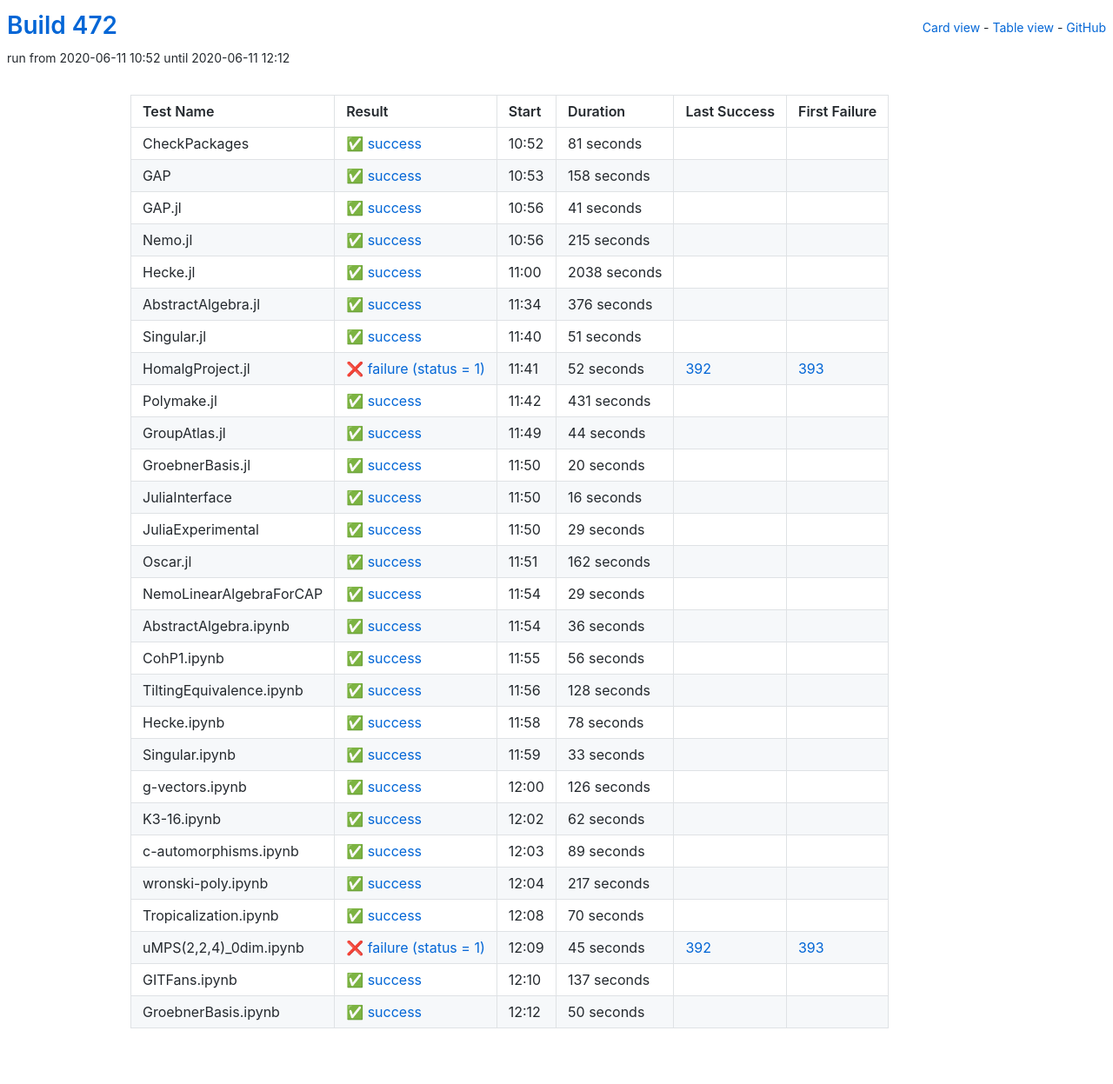
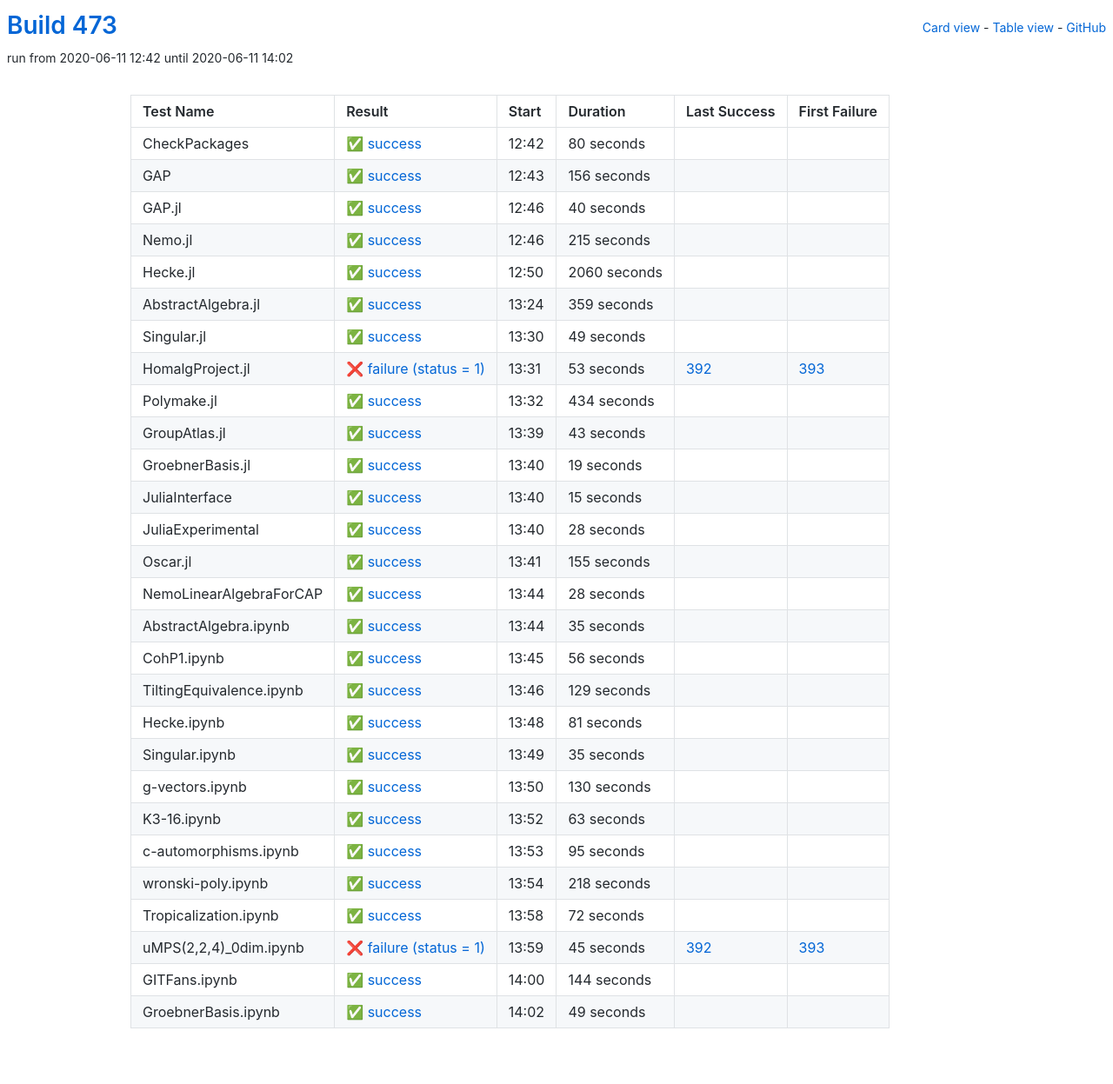
Before and after one commit to oscar-system/oscar-ci-status-1.4, a Jekyll site: the page built from table.html, in a window 1280 px wide. Shown: the whole page at 87% size. Built offline with Jekyll 4.4.1, drawn with Linux system fonts in a browser that asks for light colours.

Commit message:
Build #473

```diff
--- a/_data/ci.yml
+++ b/_data/ci.yml
@@ -1,6 +1,6 @@
 ---
-build: 472
-build_url: https://oscarci.mathematik.uni-kl.de/job/oscar-julia-1.4/472/
+build: 473
+build_url: https://oscarci.mathematik.uni-kl.de/job/oscar-julia-1.4/473/
 job: oscar-julia-1.4
 organization: oscar-system
 repo: oscar-ci-status-1.4
@@ -8,44 +8,44 @@ repourl: https://github.com/oscar-system/oscar-ci-status-1.4
 tests:
 - name: CheckPackages
   id: checkpackages
-  log: https://oscarci.mathematik.uni-kl.de/job/oscar-julia-1.4/472/artifact/logs/build-472/CheckPackages.log
-  start: 2020-06-11 10:52
+  log: https://oscarci.mathematik.uni-kl.de/job/oscar-julia-1.4/473/artifact/logs/build-473/CheckPackages.log
+  start: 2020-06-11 12:42
   success: true
   exitcode: 0
   status: success
-  duration: 81
+  duration: 80
   last_success: false
   last_success_url:
   first_failure: false
   first_failure_url:
 - name: GAP
   id: gap
-  log: https://oscarci.mathematik.uni-kl.de/job/oscar-julia-1.4/472/artifact/logs/build-472/GAP.log
-  start: 2020-06-11 10:53
+  log: https://oscarci.mathematik.uni-kl.de/job/oscar-julia-1.4/473/artifact/logs/build-473/GAP.log
+  start: 2020-06-11 12:43
   success: true
   exitcode: 0
   status: success
-  duration: 158
+  duration: 156
   last_success: false
   last_success_url:
   first_failure: false
   first_failure_url:
 - name: GAP.jl
   id: gap-jl
-  log: https://oscarci.mathematik.uni-kl.de/job/oscar-julia-1.4/472/artifact/logs/build-472/GAP.jl.log
-  start: 2020-06-11 10:56
+  log: https://oscarci.mathematik.uni-kl.de/job/oscar-julia-1.4/473/artifact/logs/build-473/GAP.jl.log
+  start: 2020-06-11 12:46
   success: true
   exitcode: 0
   status: success
-  duration: 41
+  duration: 40
   last_success: false
   last_success_url:
   first_failure: false
   first_failure_url:
 - name: Nemo.jl
   id: nemo-jl
-  log: https://oscarci.mathematik.uni-kl.de/job/oscar-julia-1.4/472/artifact/logs/build-472/Nemo.jl.log
-  start: 2020-06-11 10:56
+  log: https://oscarci.mathematik.uni-kl.de/job/oscar-julia-1.4/473/artifact/logs/build-473/Nemo.jl.log
+  start: 2020-06-11 12:46
   success: true
   exitcode: 0
   status: success
@@ -56,152 +56,152 @@ tests:
   first_failure_url:
 - name: Hecke.jl
   id: hecke-jl
-  log: https://oscarci.mathematik.uni-kl.de/job/oscar-julia-1.4/472/artifact/logs/build-472/Hecke.jl.log
-  start: 2020-06-11 11:00
+  log: https://oscarci.mathematik.uni-kl.de/job/oscar-julia-1.4/473/artifact/logs/build-473/Hecke.jl.log
+  start: 2020-06-11 12:50
   success: true
   exitcode: 0
   status: success
-  duration: 2038
+  duration: 2060
   last_success: false
   last_success_url:
   first_failure: false
   first_failure_url:
 - name: AbstractAlgebra.jl
   id: abstractalgebra-jl
-  log: https://oscarci.mathematik.uni-kl.de/job/oscar-julia-1.4/472/artifact/logs/build-472/AbstractAlgebra.jl.log
-  start: 2020-06-11 11:34
+  log: https://oscarci.mathematik.uni-kl.de/job/oscar-julia-1.4/473/artifact/logs/build-473/AbstractAlgebra.jl.log
+  start: 2020-06-11 13:24
   success: true
   exitcode: 0
   status: success
-  duration: 376
+  duration: 359
   last_success: false
   last_success_url:
   first_failure: false
   first_failure_url:
 - name: Singular.jl
   id: singular-jl
-  log: https://oscarci.mathematik.uni-kl.de/job/oscar-julia-1.4/472/artifact/logs/build-472/Singular.jl.log
-  start: 2020-06-11 11:40
+  log: https://oscarci.mathematik.uni-kl.de/job/oscar-julia-1.4/473/artifact/logs/build-473/Singular.jl.log
+  start: 2020-06-11 13:30
   success: true
   exitcode: 0
   status: success
-  duration: 51
+  duration: 49
   last_success: false
   last_success_url:
   first_failure: false
   first_failure_url:
 - name: HomalgProject.jl
   id: homalgproject-jl
-  log: https://oscarci.mathematik.uni-kl.de/job/oscar-julia-1.4/472/artifact/logs/build-472/HomalgProject.jl.log
-  start: 2020-06-11 11:41
+  log: https://oscarci.mathematik.uni-kl.de/job/oscar-julia-1.4/473/artifact/logs/build-473/HomalgProject.jl.log
+  start: 2020-06-11 13:31
   success: false
   exitcode: 1
   status: failure
-  duration: 52
+  duration: 53
   last_success: 392
   last_success_url: https://oscarci.mathematik.uni-kl.de/job/oscar-julia-1.4/392/
   first_failure: 393
   first_failure_url: https://oscarci.mathematik.uni-kl.de/job/oscar-julia-1.4/393/
 - name: Polymake.jl
   id: polymake-jl
-  log: https://oscarci.mathematik.uni-kl.de/job/oscar-julia-1.4/472/artifact/logs/build-472/Polymake.jl.log
-  start: 2020-06-11 11:42
+  log: https://oscarci.mathematik.uni-kl.de/job/oscar-julia-1.4/473/artifact/logs/build-473/Polymake.jl.log
+  start: 2020-06-11 13:32
   success: true
   exitcode: 0
   status: success
-  duration: 431
+  duration: 434
   last_success: false
   last_success_url:
   first_failure: false
   first_failure_url:
 - name: GroupAtlas.jl
   id: groupatlas-jl
-  log: https://oscarci.mathematik.uni-kl.de/job/oscar-julia-1.4/472/artifact/logs/build-472/GroupAtlas.jl.log
-  start: 2020-06-11 11:49
+  log: https://oscarci.mathematik.uni-kl.de/job/oscar-julia-1.4/473/artifact/logs/build-473/GroupAtlas.jl.log
+  start: 2020-06-11 13:39
   success: true
   exitcode: 0
   status: success
-  duration: 44
+  duration: 43
   last_success: false
   last_success_url:
   first_failure: false
   first_failure_url:
 - name: GroebnerBasis.jl
   id: groebnerbasis-jl
-  log: https://oscarci.mathematik.uni-kl.de/job/oscar-julia-1.4/472/artifact/logs/build-472/GroebnerBasis.jl.log
-  start: 2020-06-11 11:50
+  log: https://oscarci.mathematik.uni-kl.de/job/oscar-julia-1.4/473/artifact/logs/build-473/GroebnerBasis.jl.log
+  start: 2020-06-11 13:40
   success: true
   exitcode: 0
   status: success
-  duration: 20
+  duration: 19
   last_success: false
   last_success_url:
   first_failure: false
   first_failure_url:
 - name: JuliaInterface
   id: juliainterface
-  log: https://oscarci.mathematik.uni-kl.de/job/oscar-julia-1.4/472/artifact/logs/build-472/JuliaInterface.log
-  start: 2020-06-11 11:50
+  log: https://oscarci.mathematik.uni-kl.de/job/oscar-julia-1.4/473/artifact/logs/build-473/JuliaInterface.log
+  start: 2020-06-11 13:40
   success: true
   exitcode: 0
   status: success
-  duration: 16
+  duration: 15
   last_success: false
   last_success_url:
   first_failure: false
   first_failure_url:
 - name: JuliaExperimental
   id: juliaexperimental
-  log: https://oscarci.mathematik.uni-kl.de/job/oscar-julia-1.4/472/artifact/logs/build-472/JuliaExperimental.log
-  start: 2020-06-11 11:50
+  log: https://oscarci.mathematik.uni-kl.de/job/oscar-julia-1.4/473/artifact/logs/build-473/JuliaExperimental.log
+  start: 2020-06-11 13:40
   success: true
   exitcode: 0
   status: success
-  duration: 29
+  duration: 28
   last_success: false
   last_success_url:
   first_failure: false
   first_failure_url:
 - name: Oscar.jl
   id: oscar-jl
-  log: https://oscarci.mathematik.uni-kl.de/job/oscar-julia-1.4/472/artifact/logs/build-472/Oscar.jl.log
-  start: 2020-06-11 11:51
+  log: https://oscarci.mathematik.uni-kl.de/job/oscar-julia-1.4/473/artifact/logs/build-473/Oscar.jl.log
+  start: 2020-06-11 13:41
   success: true
   exitcode: 0
   status: success
-  duration: 162
+  duration: 155
   last_success: false
   last_success_url:
   first_failure: false
   first_failure_url:
 - name: NemoLinearAlgebraForCAP
   id: nemolinearalgebraforcap
-  log: https://oscarci.mathematik.uni-kl.de/job/oscar-julia-1.4/472/artifact/logs/build-472/NemoLinearAlgebraForCAP.log
-  start: 2020-06-11 11:54
+  log: https://oscarci.mathematik.uni-kl.de/job/oscar-julia-1.4/473/artifact/logs/build-473/NemoLinearAlgebraForCAP.log
+  start: 2020-06-11 13:44
   success: true
   exitcode: 0
   status: success
-  duration: 29
+  duration: 28
   last_success: false
   last_success_url:
   first_failure: false
   first_failure_url:
 - name: AbstractAlgebra.ipynb
   id: abstractalgebra-ipynb
-  log: https://oscarci.mathematik.uni-kl.de/job/oscar-julia-1.4/472/artifact/logs/build-472/AbstractAlgebra.ipynb.log
-  start: 2020-06-11 11:54
+  log: https://oscarci.mathematik.uni-kl.de/job/oscar-julia-1.4/473/artifact/logs/build-473/AbstractAlgebra.ipynb.log
+  start: 2020-06-11 13:44
   success: true
   exitcode: 0
   status: success
-  duration: 36
+  duration: 35
   last_success: false
   last_success_url:
   first_failure: false
   first_failure_url:
 - name: CohP1.ipynb
   id: cohp1-ipynb
-  log: https://oscarci.mathematik.uni-kl.de/job/oscar-julia-1.4/472/artifact/logs/build-472/CohP1.ipynb.log
-  start: 2020-06-11 11:55
+  log: https://oscarci.mathematik.uni-kl.de/job/oscar-julia-1.4/473/artifact/logs/build-473/CohP1.ipynb.log
+  start: 2020-06-11 13:45
   success: true
   exitcode: 0
   status: success
@@ -212,104 +212,104 @@ tests:
   first_failure_url:
 - name: TiltingEquivalence.ipynb
   id: tiltingequivalence-ipynb
-  log: https://oscarci.mathematik.uni-kl.de/job/oscar-julia-1.4/472/artifact/logs/build-472/TiltingEquivalence.ipynb.log
-  start: 2020-06-11 11:56
+  log: https://oscarci.mathematik.uni-kl.de/job/oscar-julia-1.4/473/artifact/logs/build-473/TiltingEquivalence.ipynb.log
+  start: 2020-06-11 13:46
   success: true
   exitcode: 0
   status: success
-  duration: 128
+  duration: 129
   last_success: false
   last_success_url:
   first_failure: false
   first_failure_url:
 - name: Hecke.ipynb
   id: hecke-ipynb
-  log: https://oscarci.mathematik.uni-kl.de/job/oscar-julia-1.4/472/artifact/logs/build-472/Hecke.ipynb.log
-  start: 2020-06-11 11:58
+  log: https://oscarci.mathematik.uni-kl.de/job/oscar-julia-1.4/473/artifact/logs/build-473/Hecke.ipynb.log
+  start: 2020-06-11 13:48
   success: true
   exitcode: 0
   status: success
-  duration: 78
+  duration: 81
   last_success: false
   last_success_url:
   first_failure: false
   first_failure_url:
 - name: Singular.ipynb
   id: singular-ipynb
-  log: https://oscarci.mathematik.uni-kl.de/job/oscar-julia-1.4/472/artifact/logs/build-472/Singular.ipynb.log
-  start: 2020-06-11 11:59
+  log: https://oscarci.mathematik.uni-kl.de/job/oscar-julia-1.4/473/artifact/logs/build-473/Singular.ipynb.log
+  start: 2020-06-11 13:49
   success: true
   exitcode: 0
   status: success
-  duration: 33
+  duration: 35
   last_success: false
   last_success_url:
   first_failure: false
   first_failure_url:
 - name: g-vectors.ipynb
   id: g-vectors-ipynb
-  log: https://oscarci.mathematik.uni-kl.de/job/oscar-julia-1.4/472/artifact/logs/build-472/g-vectors.ipynb.log
-  start: 2020-06-11 12:00
+  log: https://oscarci.mathematik.uni-kl.de/job/oscar-julia-1.4/473/artifact/logs/build-473/g-vectors.ipynb.log
+  start: 2020-06-11 13:50
   success: true
   exitcode: 0
   status: success
-  duration: 126
+  duration: 130
   last_success: false
   last_success_url:
   first_failure: false
   first_failure_url:
 - name: K3-16.ipynb
   id: k3-16-ipynb
-  log: https://oscarci.mathematik.uni-kl.de/job/oscar-julia-1.4/472/artifact/logs/build-472/K3-16.ipynb.log
-  start: 2020-06-11 12:02
+  log: https://oscarci.mathematik.uni-kl.de/job/oscar-julia-1.4/473/artifact/logs/build-473/K3-16.ipynb.log
+  start: 2020-06-11 13:52
   success: true
   exitcode: 0
   status: success
-  duration: 62
+  duration: 63
   last_success: false
   last_success_url:
   first_failure: false
   first_failure_url:
 - name: c-automorphisms.ipynb
   id: c-automorphisms-ipynb
-  log: https://oscarci.mathematik.uni-kl.de/job/oscar-julia-1.4/472/artifact/logs/build-472/c-automorphisms.ipynb.log
-  start: 2020-06-11 12:03
+  log: https://oscarci.mathematik.uni-kl.de/job/oscar-julia-1.4/473/artifact/logs/build-473/c-automorphisms.ipynb.log
+  start: 2020-06-11 13:53
   success: true
   exitcode: 0
   status: success
-  duration: 89
+  duration: 95
   last_success: false
   last_success_url:
   first_failure: false
   first_failure_url:
 - name: wronski-poly.ipynb
   id: wronski-poly-ipynb
-  log: https://oscarci.mathematik.uni-kl.de/job/oscar-julia-1.4/472/artifact/logs/build-472/wronski-poly.ipynb.log
-  start: 2020-06-11 12:04
+  log: https://oscarci.mathematik.uni-kl.de/job/oscar-julia-1.4/473/artifact/logs/build-473/wronski-poly.ipynb.log
+  start: 2020-06-11 13:54
   success: true
   exitcode: 0
   status: success
-  duration: 217
+  duration: 218
   last_success: false
   last_success_url:
   first_failure: false
   first_failure_url:
 - name: Tropicalization.ipynb
   id: tropicalization-ipynb
-  log: https://oscarci.mathematik.uni-kl.de/job/oscar-julia-1.4/472/artifact/logs/build-472/Tropicalization.ipynb.log
-  start: 2020-06-11 12:08
+  log: https://oscarci.mathematik.uni-kl.de/job/oscar-julia-1.4/473/artifact/logs/build-473/Tropicalization.ipynb.log
+  start: 2020-06-11 13:58
   success: true
   exitcode: 0
   status: success
-  duration: 70
+  duration: 72
   last_success: false
   last_success_url:
   first_failure: false
   first_failure_url:
 - name: uMPS(2,2,4)_0dim.ipynb
   id: umps-2-2-4-0dim-ipynb
-  log: https://oscarci.mathematik.uni-kl.de/job/oscar-julia-1.4/472/artifact/logs/build-472/uMPS-2-2-4-_0dim.ipynb.log
-  start: 2020-06-11 12:09
+  log: https://oscarci.mathematik.uni-kl.de/job/oscar-julia-1.4/473/artifact/logs/build-473/uMPS-2-2-4-_0dim.ipynb.log
+  start: 2020-06-11 13:59
   success: false
   exitcode: 1
   status: failure
@@ -320,24 +320,24 @@ tests:
   first_failure_url: https://oscarci.mathematik.uni-kl.de/job/oscar-julia-1.4/393/
 - name: GITFans.ipynb
   id: gitfans-ipynb
-  log: https://oscarci.mathematik.uni-kl.de/job/oscar-julia-1.4/472/artifact/logs/build-472/GITFans.ipynb.log
-  start: 2020-06-11 12:10
+  log: https://oscarci.mathematik.uni-kl.de/job/oscar-julia-1.4/473/artifact/logs/build-473/GITFans.ipynb.log
+  start: 2020-06-11 14:00
   success: true
   exitcode: 0
   status: success
-  duration: 137
+  duration: 144
   last_success: false
   last_success_url:
   first_failure: false
   first_failure_url:
 - name: GroebnerBasis.ipynb
   id: groebnerbasis-ipynb
-  log: https://oscarci.mathematik.uni-kl.de/job/oscar-julia-1.4/472/artifact/logs/build-472/GroebnerBasis.ipynb.log
-  start: 2020-06-11 12:12
+  log: https://oscarci.mathematik.uni-kl.de/job/oscar-julia-1.4/473/artifact/logs/build-473/GroebnerBasis.ipynb.log
+  start: 2020-06-11 14:02
   success: true
   exitcode: 0
   status: success
-  duration: 50
+  duration: 49
   last_success: false
   last_success_url:
   first_failure: false
```
Also changed, not shown: README.md.
